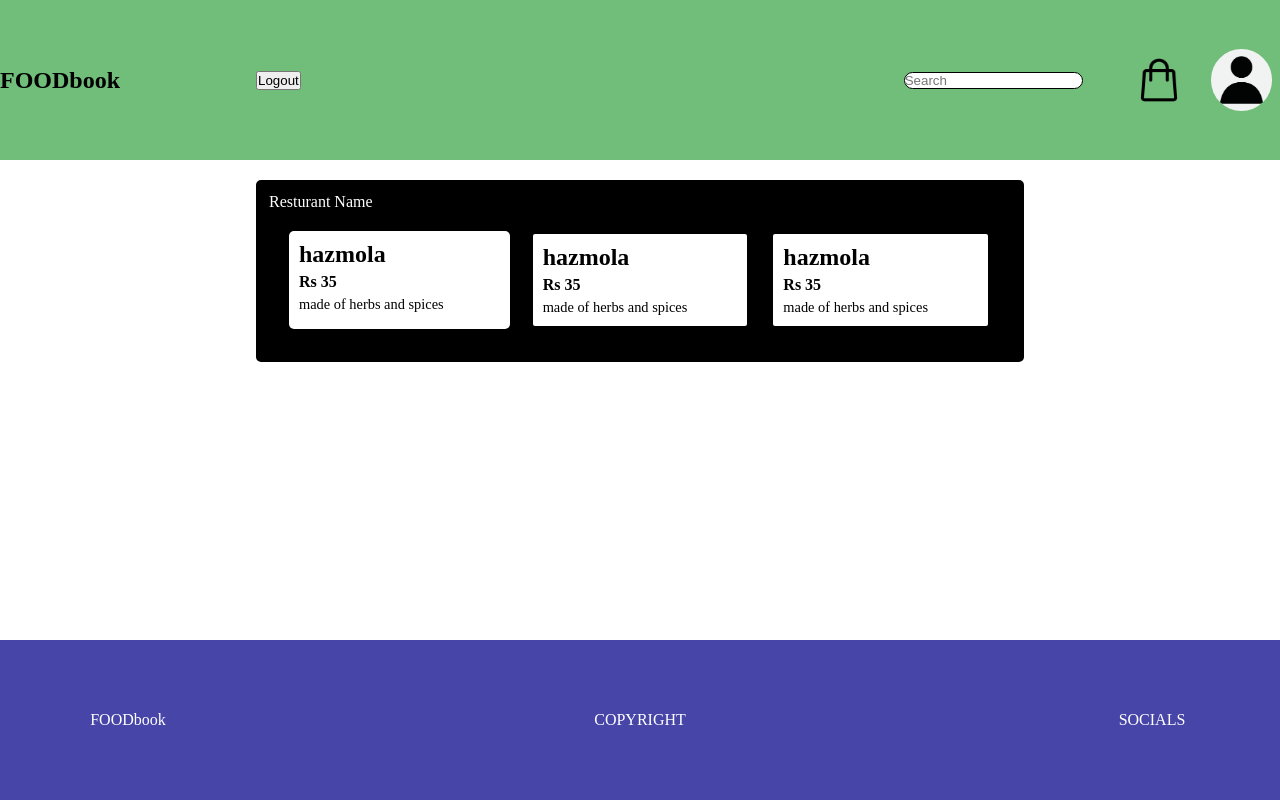
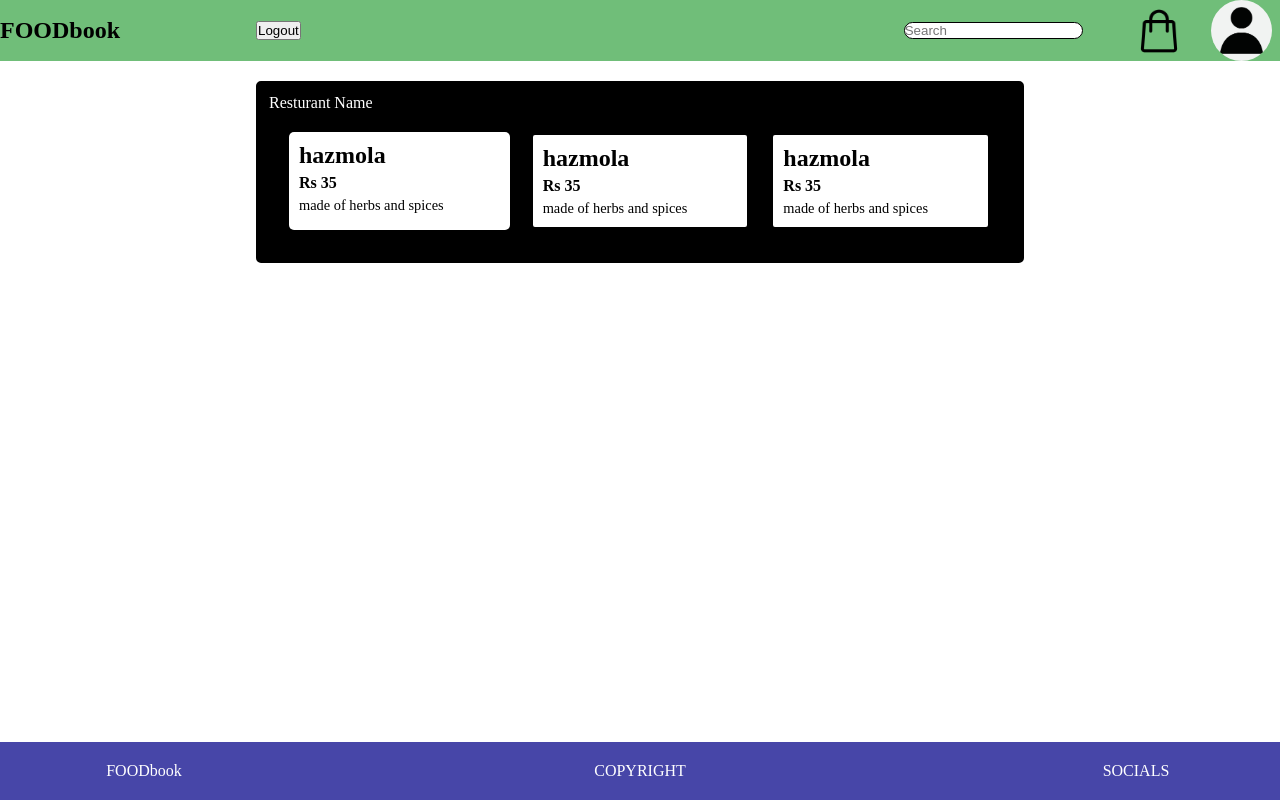
Before and after one commit to Pradip-LC/Resturant, a Flask app: page /home in a window 1280 px wide. Run offline with Flask 3, Linux system fonts and the light colour scheme; the visitor is signed in with stand-in values (Sample User, id 1); some libraries are stand-ins or nearby versions.

Commit message:
Update Uhome.css

```diff
--- a/static/CSSS/Uhome.css
+++ b/static/CSSS/Uhome.css
@@ -7,7 +7,7 @@
     .main_container{
         display: flex;
         flex-direction: column;
-        height: 100%;
+        min-height: 100vh;
         width: 100%;
         margin: 0;
         padding: 0;
@@ -35,9 +35,10 @@
     .main{
         display: flex;
         flex-direction: row;
+        flex-grow: 1;
         width: 100%;
-        height: 60%;
         background-color: rgb(255, 255, 255);
+        margin-bottom: 20px;
     }
     .main>div{
         height: 100%;
@@ -58,7 +59,7 @@
         display: flex;
         flex-direction: row;
         width: 100%;
-        height: 20%;
+        padding:20px;
         background-color: rgb(71, 70, 168);
         align-items: center;
         color: white;
```
